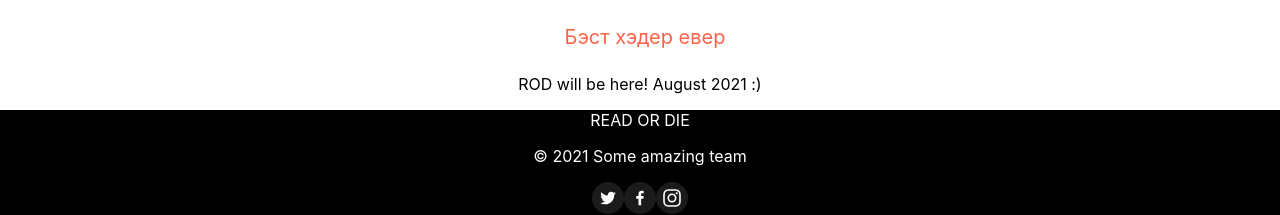
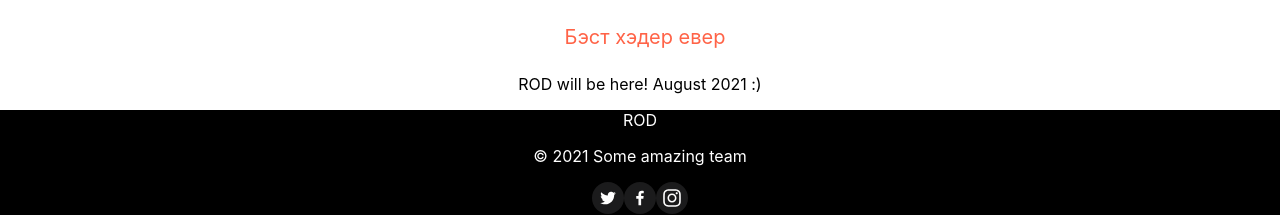
Before and after one commit to StKorableva/ROD, a React (Create React App) app: page / in a window 1280 px wide. Shown: the top 215 px of the page. Built offline with nearby package versions, Linux system fonts and the light colour scheme.

Commit message:
READ OR DIE => ROD

```diff
--- a/src/components/Footer/Footer.js
+++ b/src/components/Footer/Footer.js
@@ -9,7 +9,7 @@ function Footer(props) {
 	}
 	return (
 		<div className="footer">
-			<p className="footer__heading">READ OR DIE</p>
+			<p className="footer__heading">ROD</p>
 			<p className="footer__copyright">© {getCurrentYear()} Some amazing team</p>
 			<div className="footer__socials">
 				<img className="footer__socials__twitter" src={twitterIcon} alt=""></img>
```
